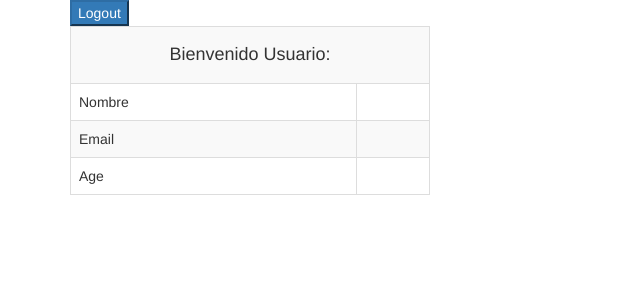
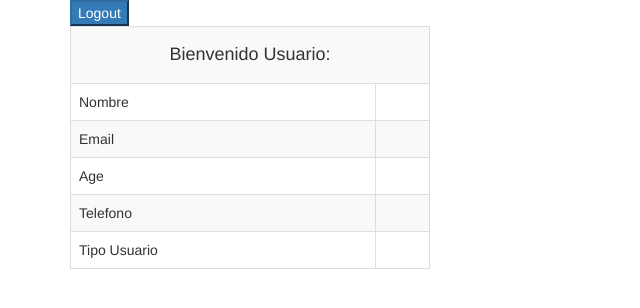
Before and after one commit to rosmerypostigo/LoginUserBSGroup, a CodeIgniter app: the page made by application/views/user_profile.php in a window 1280 px wide. Shown: the top 308 px of the page, without its empty margins (0-640 px from the left). Run offline with CodeIgniter, Linux system fonts and the light colour scheme.

Commit message:
Muestra informacion adicional del usuario

```diff
--- a/application/views/user_profile.php
+++ b/application/views/user_profile.php
@@ -39,6 +39,14 @@ if(!$user_id){
             <td>Age</td>
             <td><?php echo $this->session->userdata('cumpleanios');  ?></td>
           </tr>
+                    <tr>
+            <td>Telefono</td>
+            <td><?php echo $this->session->userdata('user_telefono');  ?></td>
+          </tr>
+          <tr>
+            <td>Tipo Usuario</td>
+            <td><?php echo $this->session->userdata('tipo_usuario');  ?></td>
+          </tr>
     </div>
   </div>
 <a href="<?php echo base_url('autorizar/user_logout');?>" >  <button type="button" class="btn-primary">Logout</button></a>
```
